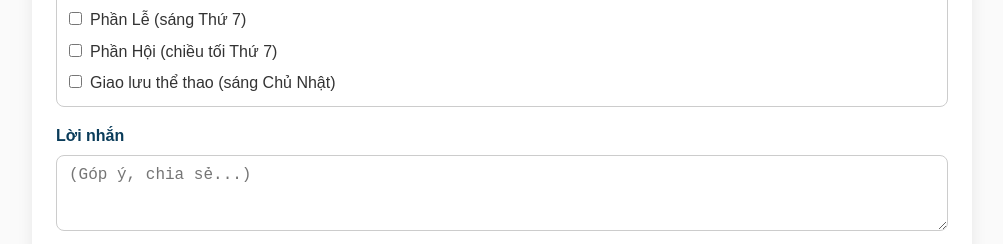
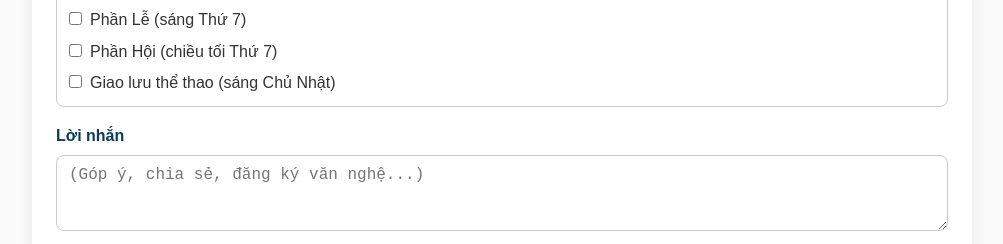
Before and after one commit to luanbk95/ctg-30th, a website: page public/index.html in a window 1280 px wide. Shown: the part 3825-4069 px from the top of the page, without its empty margins (138-1141 px from the left). Drawn offline with Linux system fonts and the light colour scheme; no server answers.

Commit message:
add back register show

```diff
--- a/public/index.html
+++ b/public/index.html
@@ -214,7 +214,7 @@
         <div class="form-row">
           <div class="form-group full">
             <label for="message">Lời nhắn</label>
-            <textarea id="message" name="message" rows="3" placeholder="(Góp ý, chia sẻ...)"></textarea>
+            <textarea id="message" name="message" rows="3" placeholder="(Góp ý, chia sẻ, đăng ký văn nghệ...)"></textarea>
           </div>
         </div>
 
```
